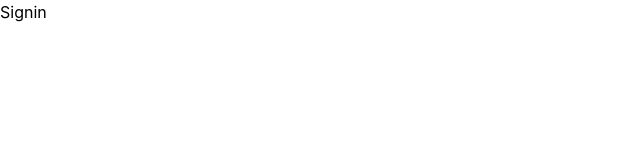
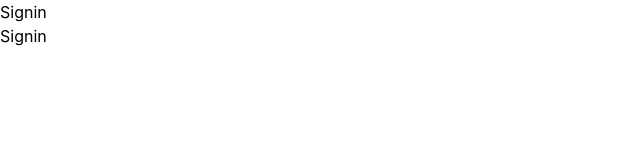
Before and after one commit to khamkarsuraj/linkedin-clone, a React (Create React App) app in the folder client/: page /signin in a window 1280 px wide. Shown: the top 160 px of the page, without its empty margins (0-640 px from the left). Built offline with nearby package versions, Linux system fonts and the light colour scheme.

Commit message:
modified

```diff
--- a/client/src/components/signin.jsx
+++ b/client/src/components/signin.jsx
@@ -4,6 +4,7 @@ function SignIn() {
     return (
         <div>
           <h1>Signin</h1>
+          <h1>Signin</h1>
         </div>
     )
 }
```
